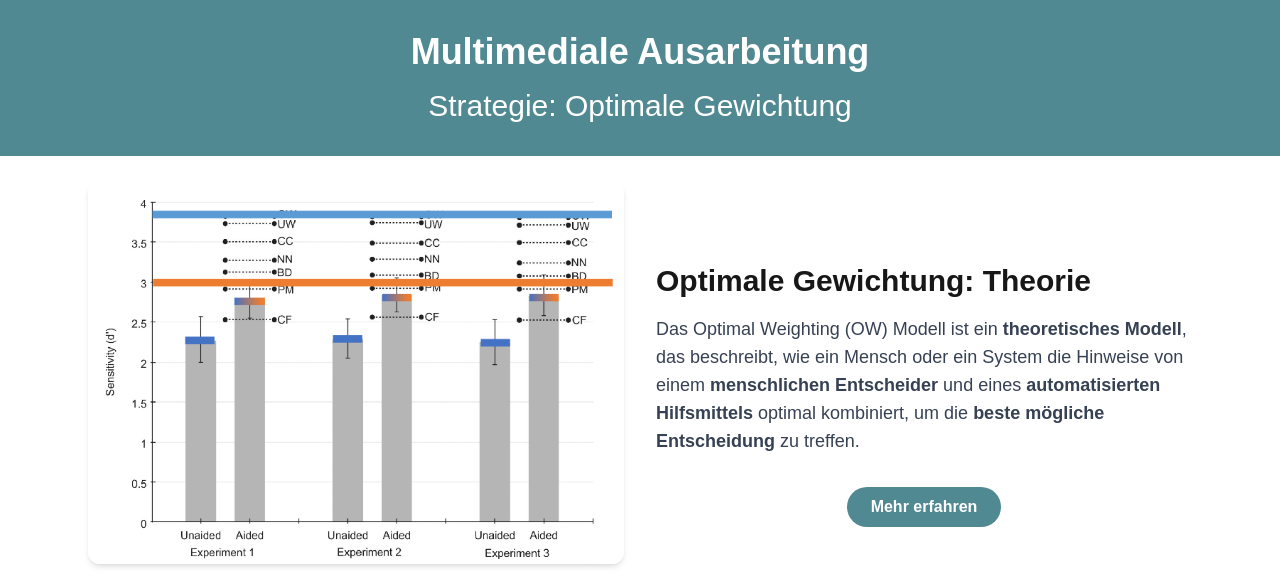
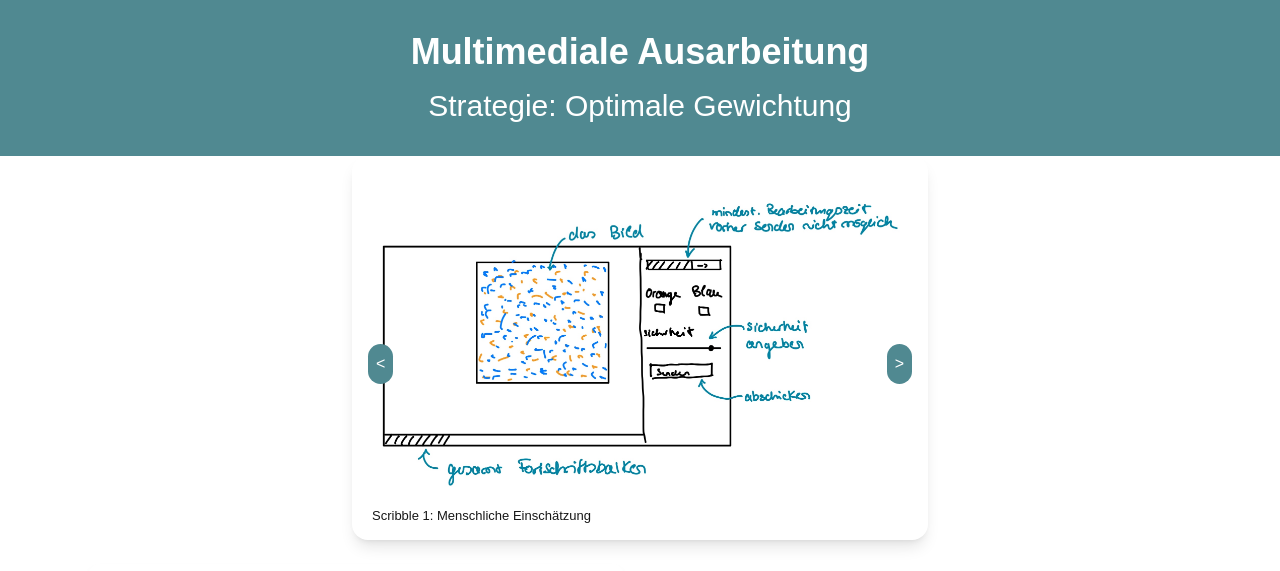
Before and after one commit to L0i0n0a/PsyKi, a Next.js app in the folder multarbeit/: page / in a window 1280 px wide. Shown: the top 571 px of the page. Built offline with nearby package versions, Linux system fonts and the light colour scheme.

Commit message:
feat: added carousel with scribbles to main page

```diff
--- a/multarbeit/src/app/page.tsx
+++ b/multarbeit/src/app/page.tsx
@@ -1,5 +1,5 @@
 "use client"
-// import Carousel from "@/components/layout/Carousel";
+import Carousel from "@/components/layout/Carousel";
 import SectionLeft from "@/components/layout/SectionLeft";
 import SectionRight from "@/components/layout/SectionRight";
 import { useRouter } from 'next/navigation'
@@ -13,7 +13,7 @@ export default function Home() {
                 <h1 className="text-4xl font-bold m-4 text-center">Multimediale Ausarbeitung</h1>
                 <h2 className="text-3xl m-4 text-center">Strategie: Optimale Gewichtung</h2>
             </div>
-            {/*  <Carousel images={["../../file.svg", "../../globe.svg"]} /> */}
+            <Carousel images={["/IMG_0086.png", "/IMG_0087.png"]} imageDescriptions={["Scribble 1: Menschliche Einschätzung", "Scribble 2: Vergleich Mensch und KI"]}/>
             <SectionRight imageSource="Benchmarking Aided Decision Making in a Signal Detection Task
 Megan L. Bartlett and Jason S. McCarley, Human Factors 2017 59:6, 881-900" onClick={() => router.push("/details/theory")} imageUrl="/graph.png" title="Optimale Gewichtung: Theorie " description={
                     <>
--- a/multarbeit/src/components/layout/Carousel.tsx
+++ b/multarbeit/src/components/layout/Carousel.tsx
@@ -4,7 +4,7 @@ import { useState } from "react";
 import Image from "next/image";
 
 
-const Carousel = ({ images }: {images: string[]}) => {
+const Carousel = ({ images, imageDescriptions }: {images: string[], imageDescriptions: string[]}) => {
   const [current, setCurrent] = useState(0);
   const length = images.length;
 
@@ -21,20 +21,24 @@ const Carousel = ({ images }: {images: string[]}) => {
   }
 
   return (
-    <div className="relative w-full max-w-xl mx-auto overflow-hidden rounded-2xl shadow-lg">
+    <div className="relative h-96 w-full max-w-xl mx-auto overflow-hidden rounded-2xl shadow-lg">
+      <div className="flex flex-col justify-between h-full p-4">
       <Image
         src={images[current]}
         alt={`Slide ${current}`}
-        width={64}
-        height={64}
-        className="w-full h-64 transition-all duration-500"
+        width={400}
+        height={400}
+        className="w-full transition-all duration-500"
       />
+      <p className="imageSourceText">{imageDescriptions[current]}</p>
+      </div>
+
       <button
         onClick={prevSlide}
         className="hover:cursor-pointer absolute top-1/2 left-4 transform -translate-y-1/2 bg-sky-400 bg-opacity-70 rounded-full p-2 hover:bg-opacity-100"
       >
 
-        <span>{"<"}</span>
+        <span className="text-white">{"<"}</span>
 
 
       </button>
@@ -43,7 +47,7 @@ const Carousel = ({ images }: {images: string[]}) => {
         className="hover:cursor-pointer absolute top-1/2 right-4 transform -translate-y-1/2 bg-sky-400 bg-opacity-70 rounded-full p-2 hover:bg-opacity-100"
       >
 
-            <span>{">"}</span>
+            <span className="text-white">{">"}</span>
 
       </button>
     </div>
```
Also changed, not shown: multarbeit/public/IMG_0086.png (added), multarbeit/public/IMG_0087.png (added).
